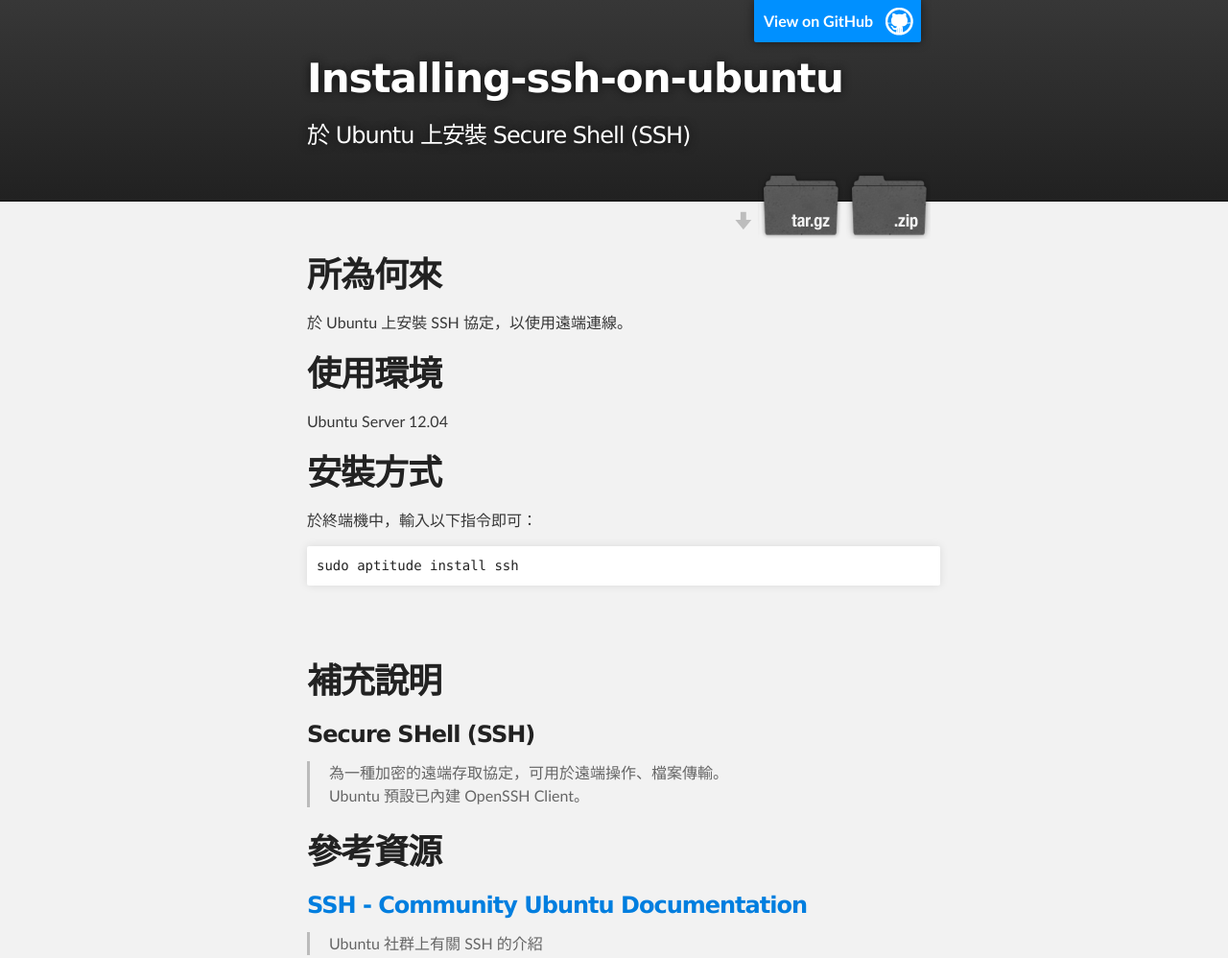
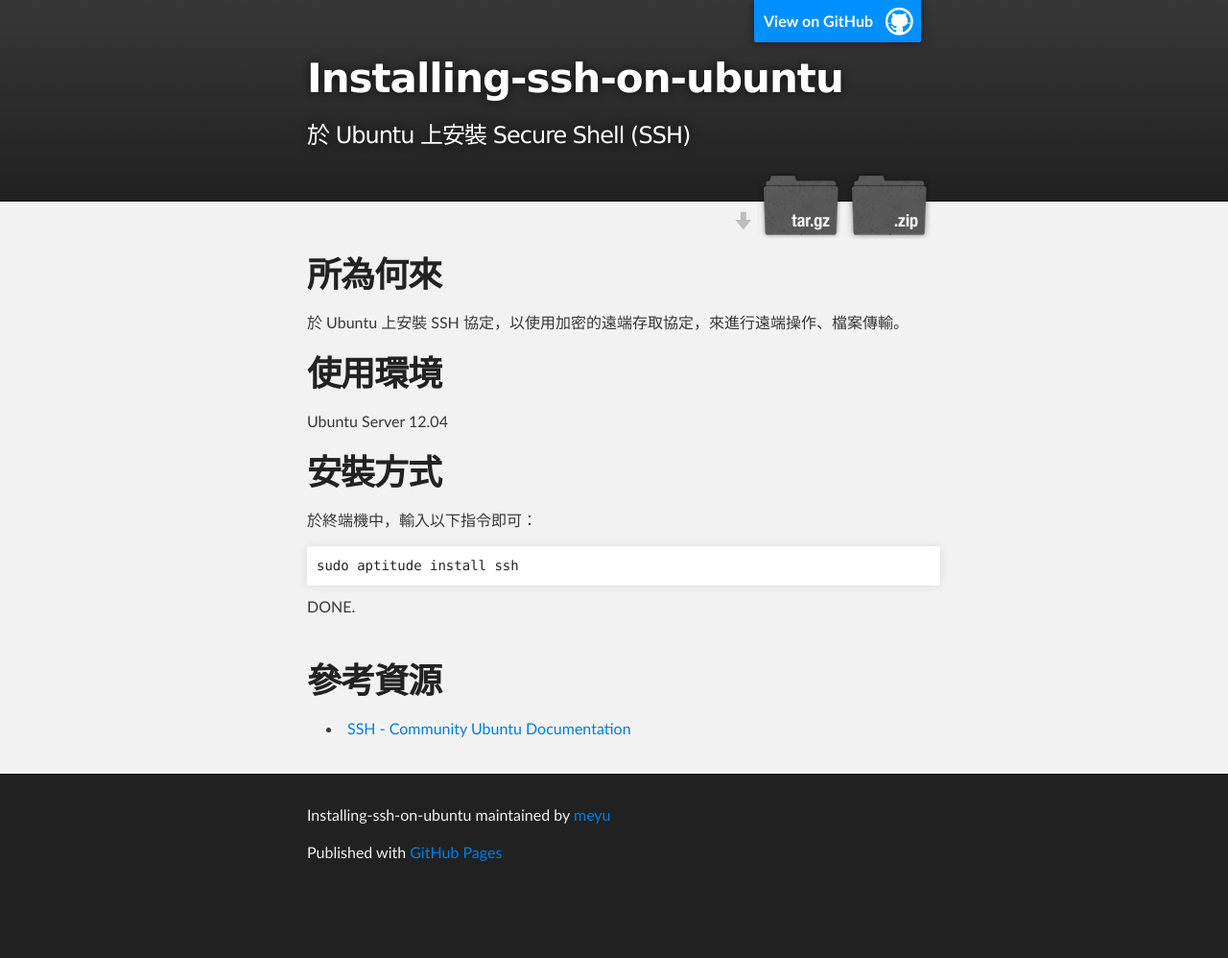
Before and after one commit to meyu/Install-SSH-on-Ubuntu, a plain HTML site: page index.html in a window 1280 px wide. Shown: the top 998 px of the page at 96% size. After the commit the page ends 935 px from the top, so only its background shows below. Drawn offline with Linux system fonts and the light colour scheme.

```diff
--- a/index.html
+++ b/index.html
@@ -34,7 +34,7 @@
         <h1>
 <a name="%E6%89%80%E7%82%BA%E4%BD%95%E4%BE%86" class="anchor" href="#%E6%89%80%E7%82%BA%E4%BD%95%E4%BE%86"><span class="octicon octicon-link"></span></a>所為何來</h1>
 
-<p>於 Ubuntu 上安裝 SSH 協定，以使用遠端連線。</p>
+<p>於 Ubuntu 上安裝 SSH 協定，以使用加密的遠端存取協定，來進行遠端操作、檔案傳輸。</p>
 
 <h1>
 <a name="%E4%BD%BF%E7%94%A8%E7%92%B0%E5%A2%83" class="anchor" href="#%E4%BD%BF%E7%94%A8%E7%92%B0%E5%A2%83"><span class="octicon octicon-link"></span></a>使用環境</h1>
@@ -49,29 +49,15 @@
 <div class="highlight"><pre>sudo aptitude install ssh
 </pre></div>
 
-<p><br><br></p>
-
-<h1>
-<a name="%E8%A3%9C%E5%85%85%E8%AA%AA%E6%98%8E" class="anchor" href="#%E8%A3%9C%E5%85%85%E8%AA%AA%E6%98%8E"><span class="octicon octicon-link"></span></a>補充說明</h1>
-
-<h3>
-<a name="secure-shell-ssh" class="anchor" href="#secure-shell-ssh"><span class="octicon octicon-link"></span></a>Secure SHell (SSH)</h3>
-
-<blockquote>
-<p>為一種加密的遠端存取協定，可用於遠端操作、檔案傳輸。<br>
-Ubuntu 預設已內建 OpenSSH Client。</p>
-</blockquote>
+<p>DONE.
+<br><br></p>
 
 <h1>
 <a name="%E5%8F%83%E8%80%83%E8%B3%87%E6%BA%90" class="anchor" href="#%E5%8F%83%E8%80%83%E8%B3%87%E6%BA%90"><span class="octicon octicon-link"></span></a>參考資源</h1>
 
-<h3>
-<a name="ssh---community-ubuntu-documentation" class="anchor" href="#ssh---community-ubuntu-documentation"><span class="octicon octicon-link"></span></a><a href="https://help.ubuntu.com/community/SSH">SSH - Community Ubuntu Documentation</a>
-</h3>
-
-<blockquote>
-<p>Ubuntu 社群上有關 SSH 的介紹</p>
-</blockquote>
+<ul>
+<li><a href="https://help.ubuntu.com/community/SSH">SSH - Community Ubuntu Documentation</a></li>
+</ul>
       </section>
     </div>
 
```
Also changed, not shown: params.json (+1 -1 lines).
